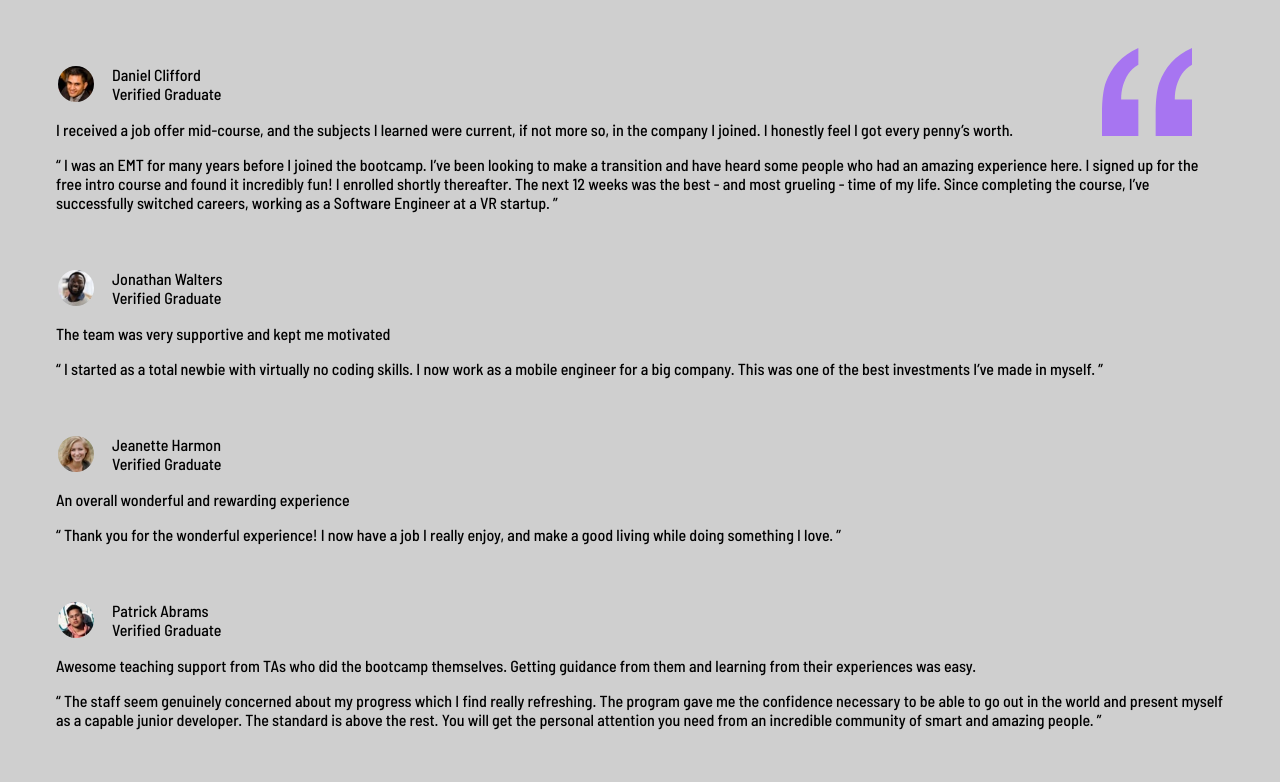
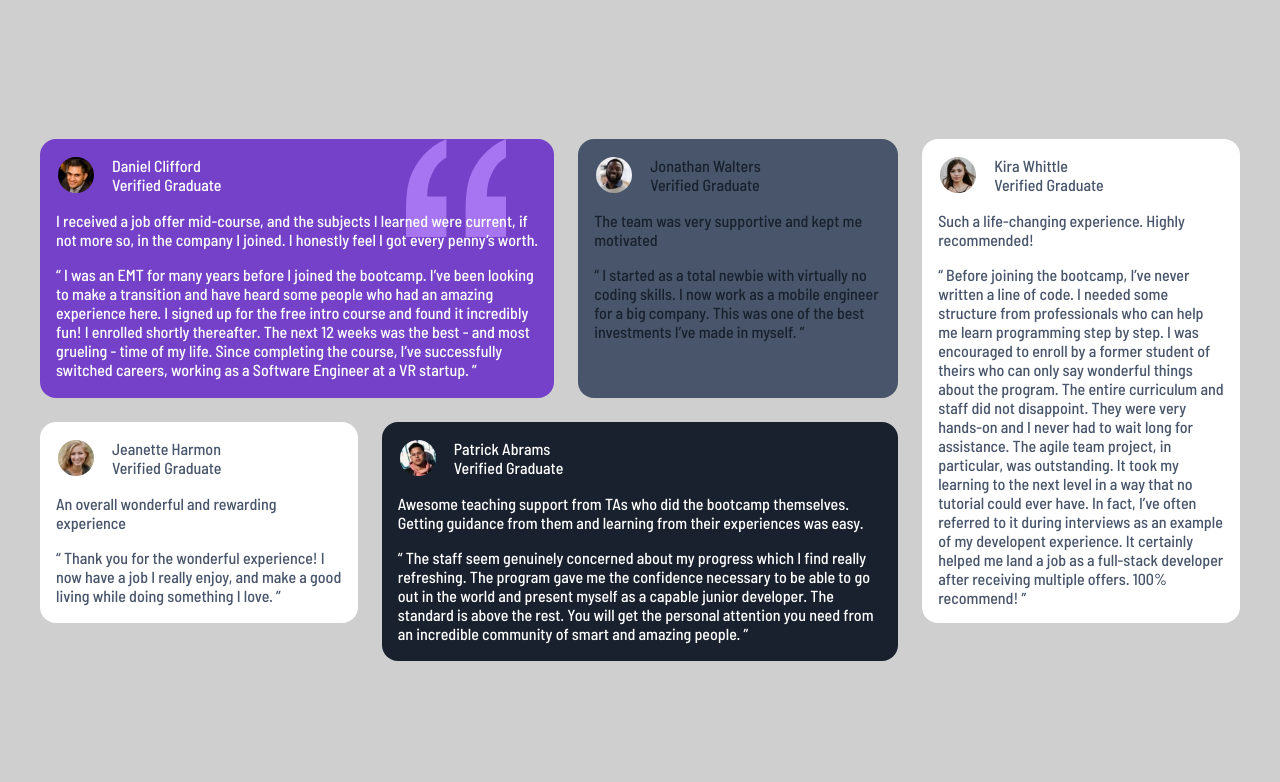
Before and after one commit to cordovabarbara/Challenge, a plain HTML site: page index.html in a window 1280 px wide. Shown: the top 782 px of the page. Drawn offline with Linux system fonts and the light colour scheme.

Commit message:
color fixed

```diff
--- a/assets/styles.css
+++ b/assets/styles.css
@@ -48,7 +48,7 @@ body{
 }
 
 .card__quote{
-    width: 90px;
+    width: 100px;
     position: absolute;
     top: 0;
     right: 3rem;
@@ -72,35 +72,35 @@ body{
 }
 
 .card:nth-child(1){
-    background-color: var(--Moderateviolet)
-    color var(--White)
+    background-color: var(--Moderateviolet);
+    color:var(--White);
 }
 
 .card:nth-child(2){
-    background-color: var(--Verydarkgrayishblue)
-    color var(--Verydarkblackishblue)
+    background-color: var(--Verydarkgrayishblue);
+    color:var(--Verydarkblackishblue);
 }
 
 .card:nth-child(3){
-    background-color: var(--White)
-    color var(--Verydarkgrayishblue)
+    background-color: var(--White);
+    color:var(--Verydarkgrayishblue);
 }
 
 .card:nth-child(4){
-    background-color: var(--Verydarkblackishblue)
-    color var(--White)
+    background-color: var(--Verydarkblackishblue);
+    color:var(--White);
 }
 
 .card:nth-child(5){
-    background-color: var(--White)
-    color var(--Verydarkgrayishblue)
+    background-color: var(--White);
+    color:var(--Verydarkgrayishblue);
 }
 
 
-@media (min-witdh: 800px) {
+@media (min-width:800px) {
     .card {
         grid-template-columns: repeat(4, 1fr);
-        grid-template-rows: repeat(2, 1fr);
+        grid-template-rows: repeat(1, 1fr);
     }
 
     .card:nth-child(1) {
```
Also changed, not shown: index.html (+0 -1 lines).
